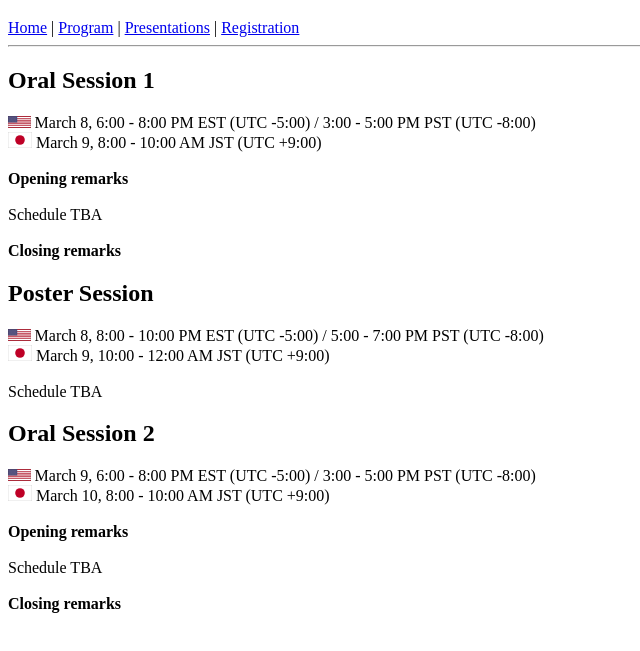
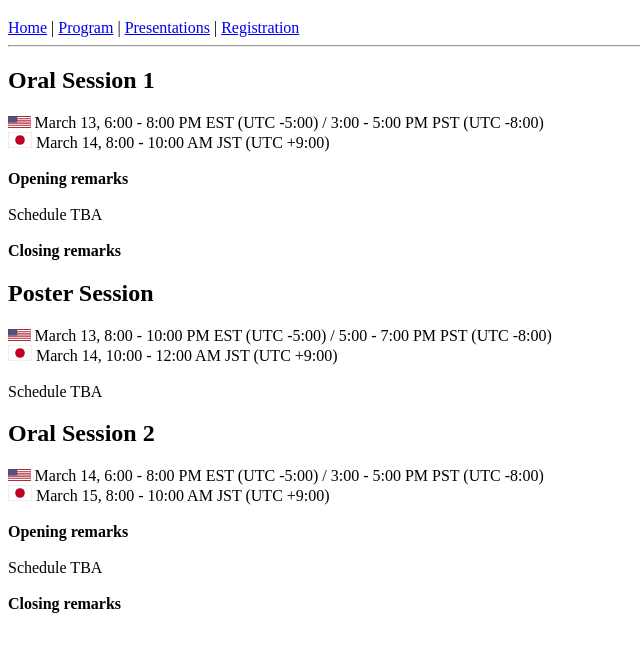
Before and after one commit to teweber2/2024-USJapan-CT, a plain HTML site: page program.html in a window 1280 px wide. Shown: the part 61-712 px from the top of the page, without its empty margins (0-640 px from the left). Drawn offline with Linux system fonts and the light colour scheme.

Commit message:
Add files via upload

```diff
--- a/program.html
+++ b/program.html
@@ -9,8 +9,8 @@
       <hr>
       <h2>Oral Session 1</h2>
      <p>
-       <img src="./images/Flag_of_the_United_States_(bordered).svg" style="height:9pt"> March 8, 6:00 - 8:00 PM EST (UTC -5:00) / 3:00 - 5:00 PM PST (UTC -8:00)<br>
-       <img src="./images/Flag_of_Japan_(bordered).svg" style="height:16px"> March 9, 8:00 - 10:00 AM JST (UTC +9:00)<br>
+       <img src="./images/Flag_of_the_United_States_(bordered).svg" style="height:9pt"> March 13, 6:00 - 8:00 PM EST (UTC -5:00) / 3:00 - 5:00 PM PST (UTC -8:00)<br>
+       <img src="./images/Flag_of_Japan_(bordered).svg" style="height:16px"> March 14, 8:00 - 10:00 AM JST (UTC +9:00)<br>
 	<br>
 	<b>Opening remarks</b>
 	<br>
@@ -23,8 +23,8 @@
       </p>
       <h2>Poster Session</h2>
      <p>
-       <img src="./images/Flag_of_the_United_States_(bordered).svg" style="height:9pt"> March 8, 8:00 - 10:00 PM EST (UTC -5:00) / 5:00 - 7:00 PM PST (UTC -8:00)<br>
-       <img src="./images/Flag_of_Japan_(bordered).svg" style="height:16px"> March 9, 10:00 - 12:00 AM JST (UTC +9:00)<br>
+       <img src="./images/Flag_of_the_United_States_(bordered).svg" style="height:9pt"> March 13, 8:00 - 10:00 PM EST (UTC -5:00) / 5:00 - 7:00 PM PST (UTC -8:00)<br>
+       <img src="./images/Flag_of_Japan_(bordered).svg" style="height:16px"> March 14, 10:00 - 12:00 AM JST (UTC +9:00)<br>
 	<br>
 	Schedule TBA
 	<br>
@@ -32,9 +32,9 @@
       <h2>Oral Session 2</h2>
      <p>
        <img src="./images/Flag_of_the_United_States_(bordered).svg" style="height:9pt">
-       March 9, 6:00 - 8:00 PM EST (UTC -5:00) / 3:00 - 5:00 PM PST (UTC -8:00)<br>
+       March 14, 6:00 - 8:00 PM EST (UTC -5:00) / 3:00 - 5:00 PM PST (UTC -8:00)<br>
        <img src="./images/Flag_of_Japan_(bordered).svg" style="height:16px">
-       March 10, 8:00 - 10:00 AM JST (UTC +9:00)<br>
+       March 15, 8:00 - 10:00 AM JST (UTC +9:00)<br>
 	<br>
 	<b>Opening remarks</b>
 	<br>
```
Also changed, not shown: index.html (+1 -1 lines), registration.html (+8 -0 lines).
